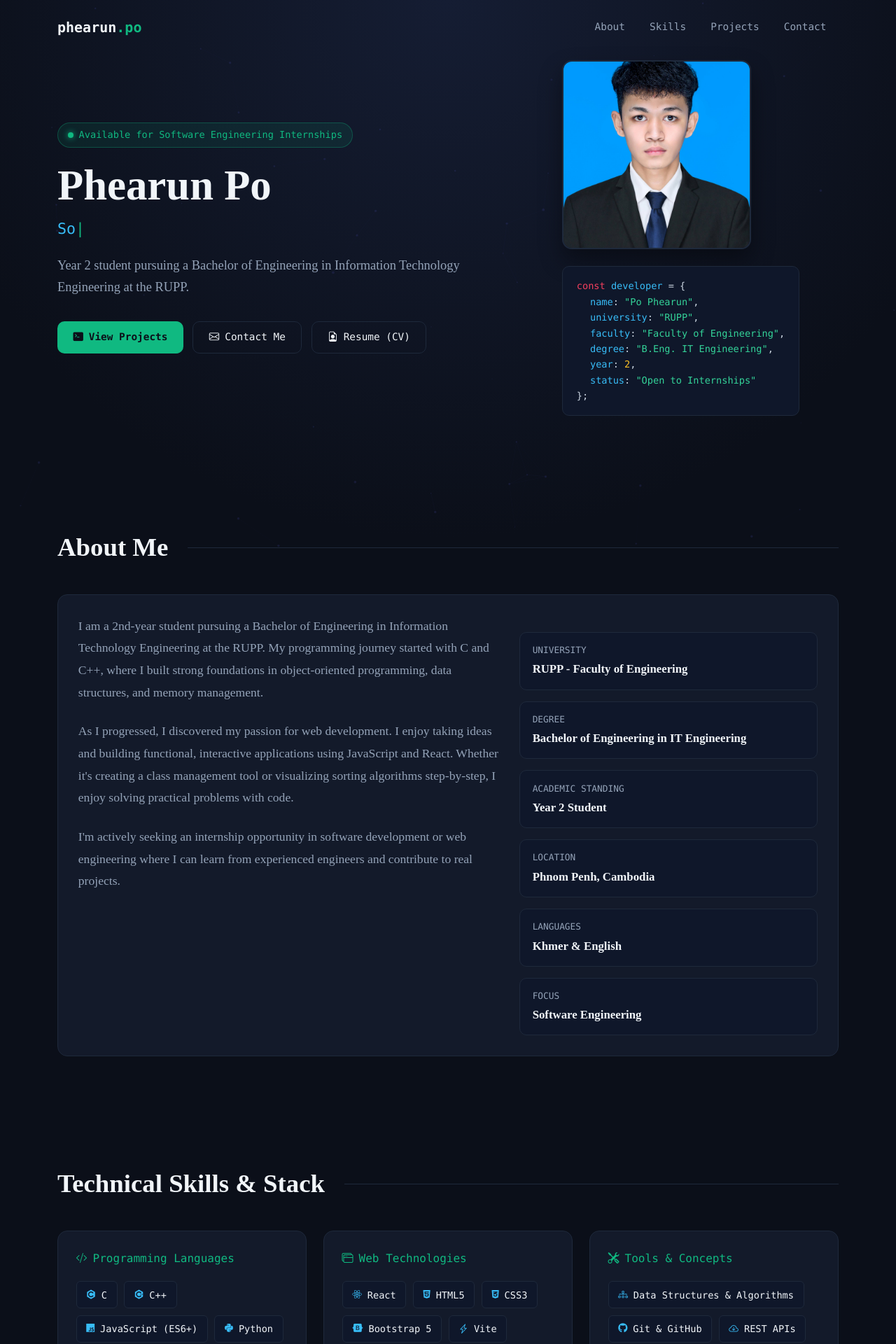
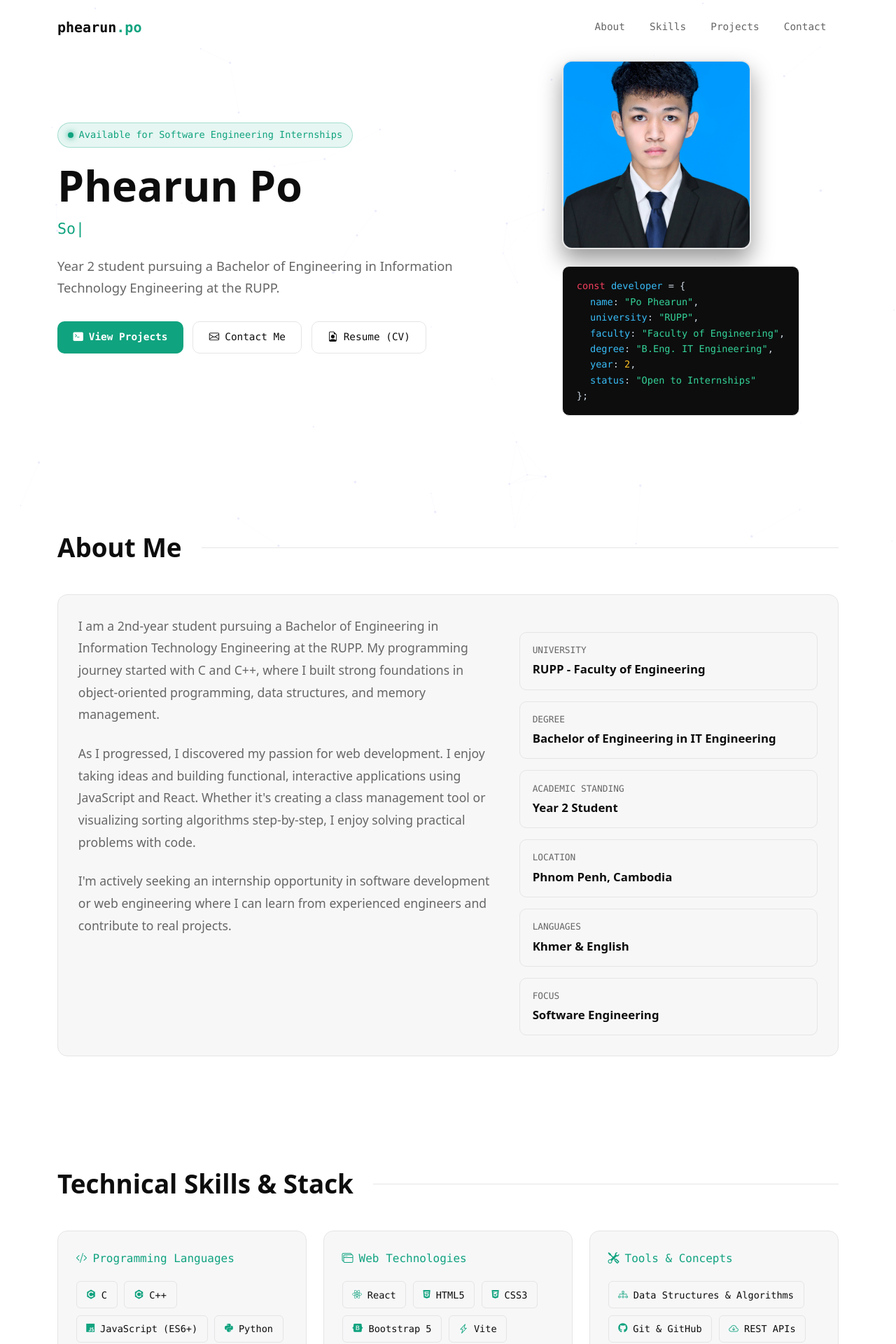
Before and after one commit to therealphearunpo/My-portfolio, a React (Vite) app: page / in a window 1280 px wide. Shown: the top 1920 px of the page at 70% size. Built offline with nearby package versions, Linux system fonts and the light colour scheme.

Commit message:
Update style.css

```diff
--- a/src/style.css
+++ b/src/style.css
@@ -2,17 +2,17 @@
   Authentic Student Developer Portfolio Style
   ============================================================ */
 :root {
-  --bg-color: #0b0f19;
-  --card-bg: #131a2a;
-  --card-border: #1e293b;
-  --card-hover: #1c263b;
-  --text-main: #f1f5f9;
-  --text-muted: #94a3b8;
-  --accent-emerald: #10b981;
-  --accent-cyan: #38bdf8;
-  --accent-purple: #818cf8;
-  --font-serif: 'Times New Roman', Times, serif;
-  --font-mono: 'Consolas', 'Monaco', 'Courier New', monospace;
+  --bg-color: #ffffff;
+  --card-bg: #f7f7f8;
+  --card-border: #e5e5e5;
+  --card-hover: #ececf1;
+  --text-main: #0d0d0d;
+  --text-muted: #666666;
+  --accent-emerald: #10a37f;
+  --accent-cyan: #10a37f;
+  --accent-purple: #8a2be2;
+  --font-serif: system-ui, -apple-system, BlinkMacSystemFont, "Segoe UI", Roboto, sans-serif;
+  --font-mono: Söhne Mono, Monaco, "Andale Mono", "Ubuntu Mono", monospace;
   --radius-sm: 6px;
   --radius-md: 10px;
   --radius-lg: 14px;
@@ -53,8 +53,8 @@ a {
 }
 
 ::selection {
-  background: var(--accent-emerald);
-  color: #000000;
+  background: rgba(16, 163, 127, 0.2);
+  color: inherit;
 }
 
 /* ============================================================
@@ -64,7 +64,7 @@ a {
   position: fixed;
   inset: 0;
   z-index: -2;
-  background: radial-gradient(circle at 50% 0%, #151d33 0%, var(--bg-color) 75%);
+  background: var(--bg-color);
 }
 
 #bg-canvas {
@@ -86,7 +86,7 @@ a {
 
 .navbar-scrolled {
   padding: 0.75rem 0;
-  background: rgba(11, 15, 25, 0.92);
+  background: rgba(255, 255, 255, 0.92);
   backdrop-filter: blur(12px);
   border-bottom: 1px solid var(--card-border);
 }
@@ -159,8 +159,8 @@ section {
   display: inline-flex;
   align-items: center;
   gap: 0.5rem;
-  background: rgba(16, 185, 129, 0.1);
-  border: 1px solid rgba(16, 185, 129, 0.3);
+  background: rgba(16, 163, 127, 0.1);
+  border: 1px solid rgba(16, 163, 127, 0.3);
   color: var(--accent-emerald);
   padding: 0.35rem 0.85rem;
   border-radius: 20px;
@@ -207,7 +207,7 @@ section {
 
 .btn-primary-dev {
   background: var(--accent-emerald);
-  color: #0b0f19;
+  color: #ffffff;
   font-weight: 700;
   font-family: var(--font-mono);
   padding: 0.65rem 1.4rem;
@@ -219,8 +219,8 @@ section {
 }
 
 .btn-primary-dev:hover {
-  background: #34d399;
-  color: #0b0f19;
+  background: #0e8c6d;
+  color: #ffffff;
 }
 
 .btn-outline-dev {
@@ -264,7 +264,7 @@ section {
 
 /* Code Snippet Box */
 .code-box {
-  background: #0f172a;
+  background: #0d0d0d;
   border: 1px solid var(--card-border);
   border-radius: var(--radius-md);
   padding: 1rem 1.25rem;
@@ -310,7 +310,7 @@ section {
 }
 
 .fact-item {
-  background: #0f172a;
+  background: #f7f7f8;
   border: 1px solid var(--card-border);
   padding: 0.9rem 1.1rem;
   border-radius: var(--radius-md);
@@ -358,7 +358,7 @@ section {
 }
 
 .tech-chip {
-  background: #0f172a;
+  background: #f7f7f8;
   border: 1px solid var(--card-border);
   color: var(--text-main);
   font-family: var(--font-mono);
@@ -445,7 +445,7 @@ section {
 }
 
 .tag-item {
-  background: #0f172a;
+  background: #f7f7f8;
   padding: 0.25rem 0.6rem;
   border-radius: 4px;
   border: 1px solid rgba(56, 189, 248, 0.2);
@@ -466,7 +466,7 @@ section {
   align-items: center;
   gap: 1rem;
   padding: 0.9rem;
-  background: #0f172a;
+  background: #f7f7f8;
   border: 1px solid var(--card-border);
   border-radius: var(--radius-md);
   margin-bottom: 1rem;
@@ -491,7 +491,7 @@ section {
 
 .form-control-dev {
   width: 100%;
-  background: #0f172a;
+  background: #ffffff;
   border: 1px solid var(--card-border);
   color: var(--text-main);
   font-family: var(--font-serif);
```
